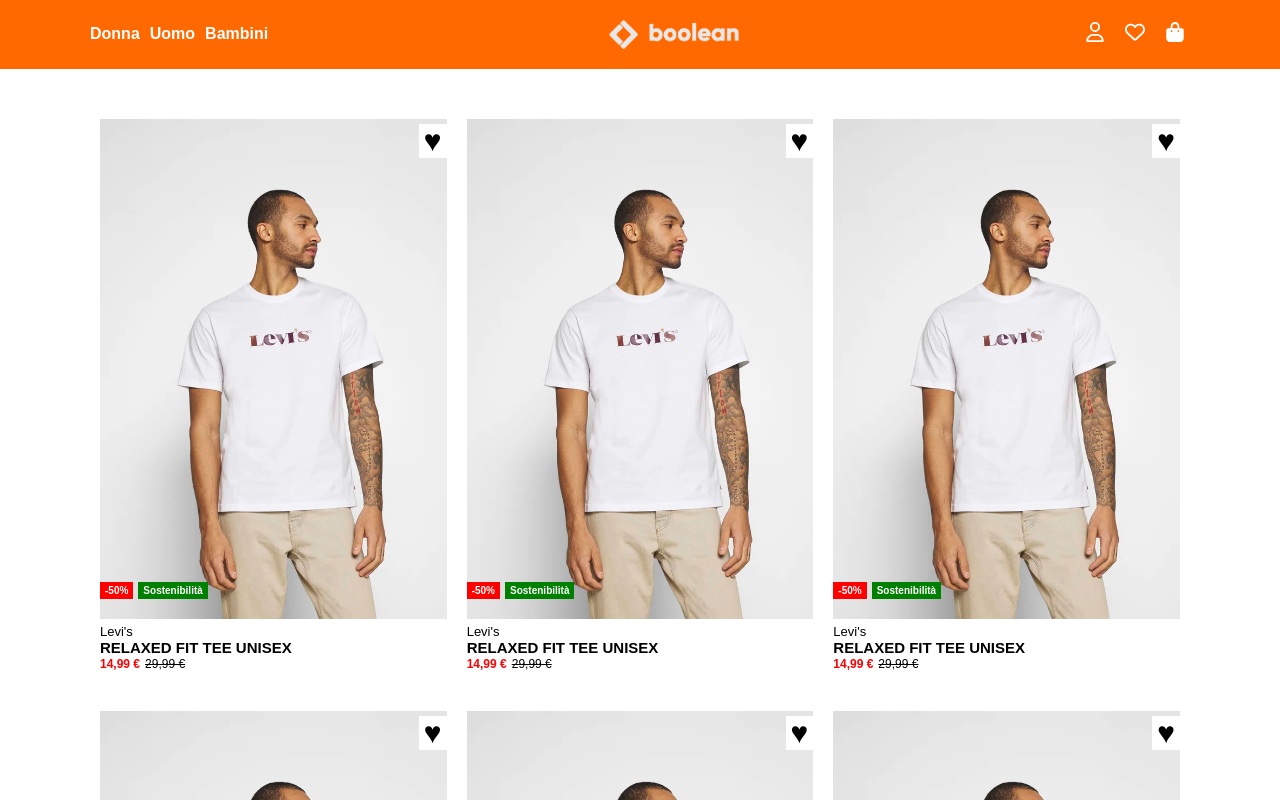
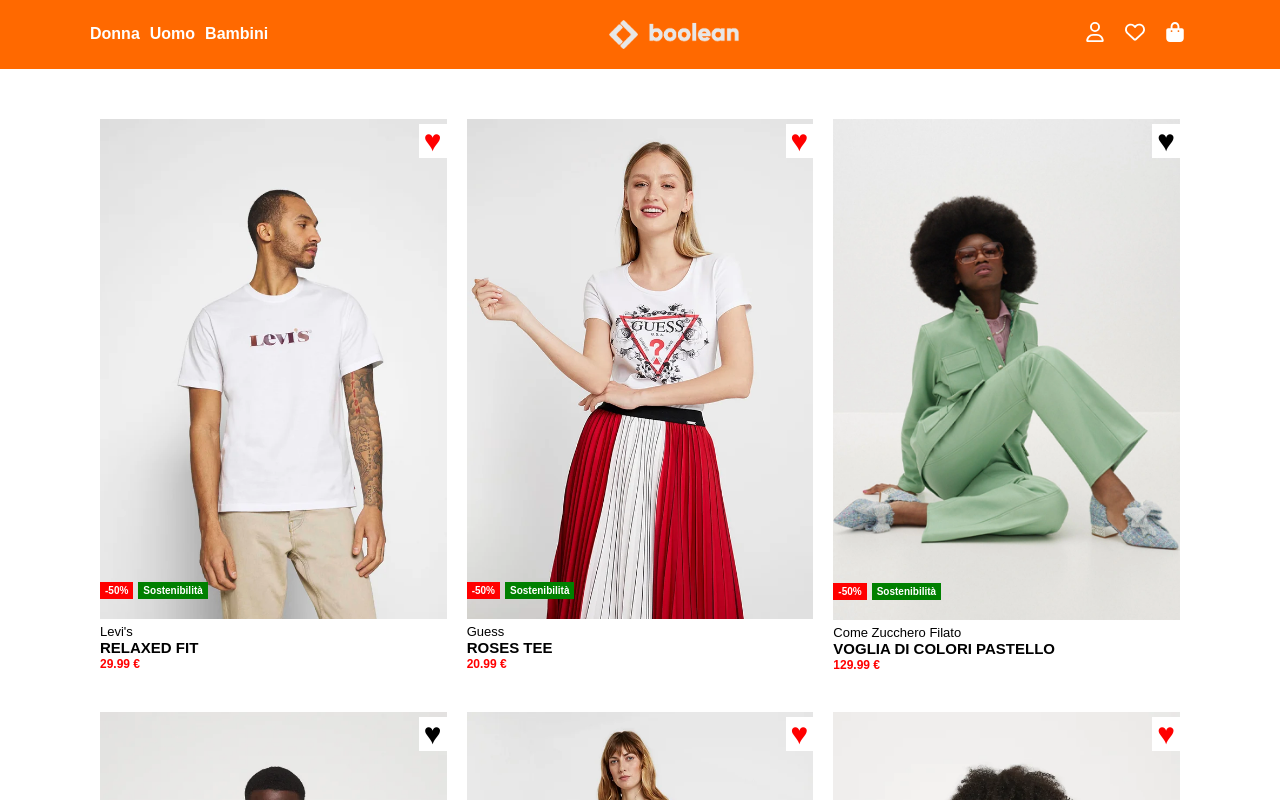
Before and after one commit to Michele-S2001/vite-boolando, a Vue app: page / in a window 1280 px wide. Shown: the top 800 px of the page. Built offline with nearby package versions, Linux system fonts and the light colour scheme.

Commit message:
ADD > Passing card data by props

```diff
--- a/src/components/AppMain.vue
+++ b/src/components/AppMain.vue
@@ -1,5 +1,6 @@
 <script>
 import ProductCard from './ProductCard.vue';
+import productsObj from '../db.json';
 
 export default {
   components: {
@@ -9,33 +10,12 @@
   data() {
     return {
       message: 'main',
-      images: [
-        {
-          img: '/img/1.webp',
-          hoveredImg: '/img/1b.webp'
-        },
-        {
-          img: '/img/2.webp',
-          hoveredImg: '/img/2b.webp'
-        },
-        {
-          img: '/img/3.webp',
-          hoveredImg: '/img/3b.webp'
-        },
-        {
-          img: '/img/4.webp',
-          hoveredImg: '/img/4b.webp'
-        },
-        {
-          img: '/img/5.webp',
-          hoveredImg: '/img/5b.webp'
-        },
-        {
-          img: '/img/6.webp',
-          hoveredImg: '/img/6b.webp'
-        }
-      ]
+      products: productsObj.products
     }
+  },
+
+  mounted() {
+    console.log(this.products);
   }
 }
 
@@ -46,8 +26,7 @@
   <main class="page-content">
     <div class="container">
       <div class="row">
-        <ProductCard v-for="card in images"/>
-        <!-- <ProductCard v-for="card in images" :thumbnail-one="card.img" :thumbnail-two="card.hoveredImg"/> -->
+        <ProductCard v-for="(product, i) in products" :card="product"/>
       </div>
     </div>
   </main>
--- a/src/components/ProductCard.vue
+++ b/src/components/ProductCard.vue
@@ -1,10 +1,20 @@
 <script>
 
 export default {
-  // props: ['thumbnailOne', 'thumbnailTwo'],
+  props: {
+    card: {
+      type: Object,
+      required: true
+    }
+  },
   data() {
     return {
       message: 'product card',
+    }
+  },
+  methods: {
+    toggleInFavorites() {
+      this.card.isInFavorites = !this.card.isInFavorites
     }
   }
 }
@@ -15,20 +25,24 @@
 
   <div class="col col-4">
     <div class="product-card">
-      <img src="/img/1.webp" alt="A man with white Levi's t-shirt">
-      <img class="product-image-hover" src="/img/1b.webp" alt="A man with white Levi's t-shirt and a jacket">
+      <img :src="card.frontImage" alt="A man with white Levi's t-shirt">
+      <img class="product-image-hover" :src="card.backImage" alt="A man with white Levi's t-shirt and a jacket">
       <div class="tag-wrapper">
         <div class="product-sticker sales-rate"> -50% </div>
         <div class="product-sticker eco-tag"> Sostenibilità </div>
       </div>
-      <div class="product-sticker like-button"> &hearts; </div>
+      <div @click="toggleInFavorites()"
+       class="product-sticker like-button"
+       :class="{favorites: card.isInFavorites}">
+       &hearts;
+      </div>
     </div>
     <div class="product-description">
-      <span class="brand">Levi's</span>
-      <strong class="label">relaxed fit tee unisex</strong>
+      <span class="brand">{{ card.brand }}</span>
+      <strong class="label">{{ card.name }}</strong>
       <div class="prices">
-        <strong class="price">14,99 &euro;</strong>
-        <span class="price">29,99 &euro;</span>
+        <strong class="price">{{ card.price }} &euro;</strong>
+        <!-- <span class="price">29,99 &euro;</span> -->
       </div>
     </div>
   </div>
@@ -114,4 +128,8 @@
   opacity: 1;
 }
 
+.favorites {
+  color: $red;
+}
+
 </style>
```
